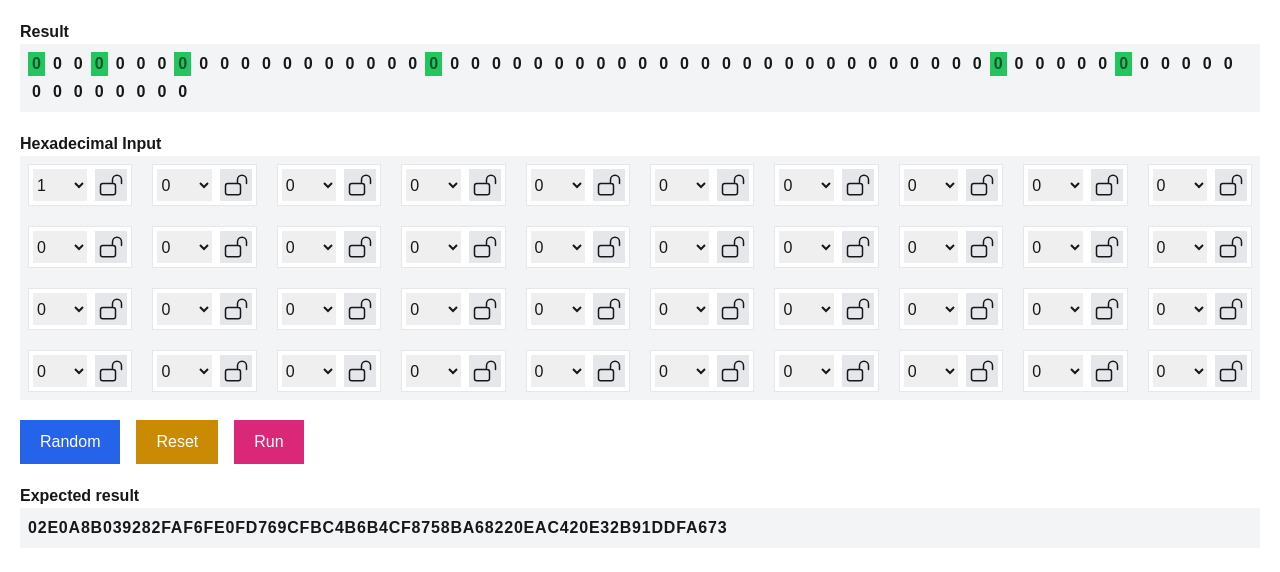
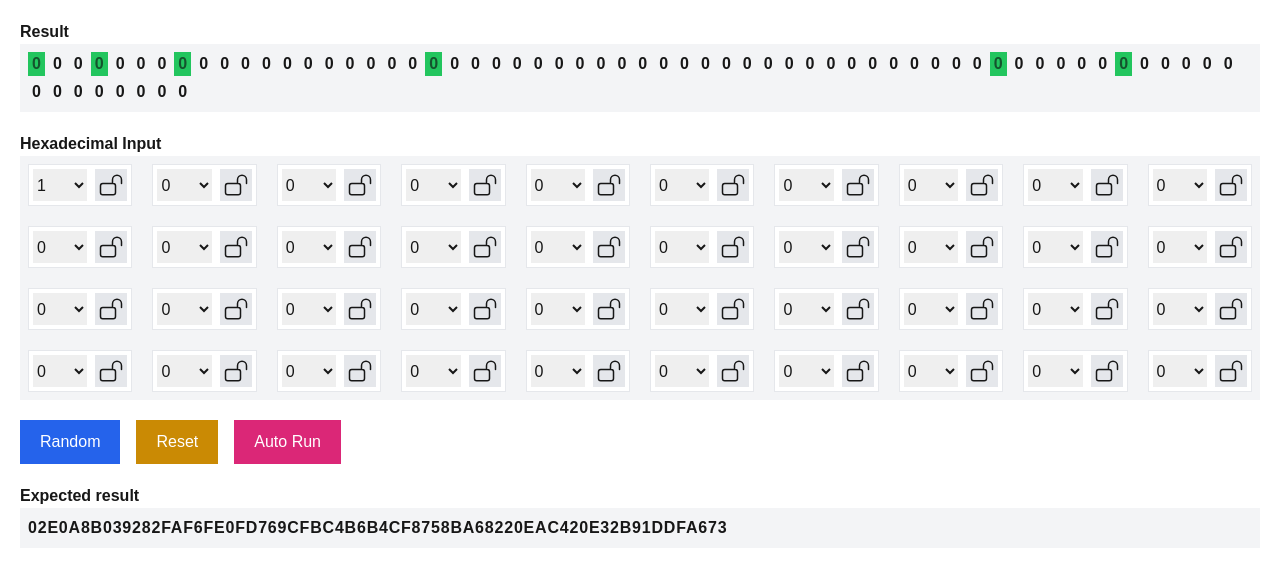
Before and after one commit to fre2mansur/p160, a Next.js app: page / in a window 1280 px wide. Shown: the top 572 px of the page. Built offline with nearby package versions, Linux system fonts and the light colour scheme.

Commit message:
auto run text

```diff
--- a/app/page.jsx
+++ b/app/page.jsx
@@ -172,7 +172,7 @@ const [intervalId, setIntervalId] = useState(null); // New state to store the in
           Reset
         </button>
         <button className="bg-pink-600 p-4 ml-4 text-white" onClick={run} style={{ padding: "10px 20px", fontSize: "16px" }}>
-        {isRunning ? "Stop" : "Run"}
+        {isRunning ? "Stop" : "Auto Run"}
       </button>
 
       </div>
```
